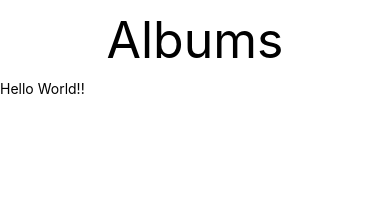
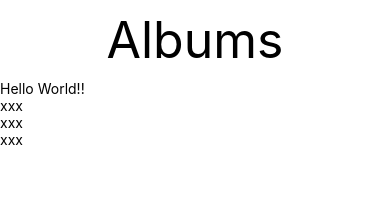
Before and after one commit to wongnudthee/std6002041520107, a React Native app: screen / in a window 390 px wide. Shown: the top 198 px of the page. Built offline with nearby package versions, Linux system fonts and the light colour scheme.

Commit message:
edit App In Components

```diff
--- a/components/App.js
+++ b/components/App.js
@@ -1,7 +1,9 @@
 //import library
 import React from 'react';
 import { View, Text } from 'react-native';
-import Header from './Header'
+import Header from './Header';
+import Card from './Card';
+
 //wrtie component
 class App extends React.Component {
     render() {
@@ -10,6 +12,7 @@ class App extends React.Component {
             <View>
                 <Header title="Albums"/>
                 <Text>Hello World!!</Text>
+                <Card />
             </View>
         );
     }
```
